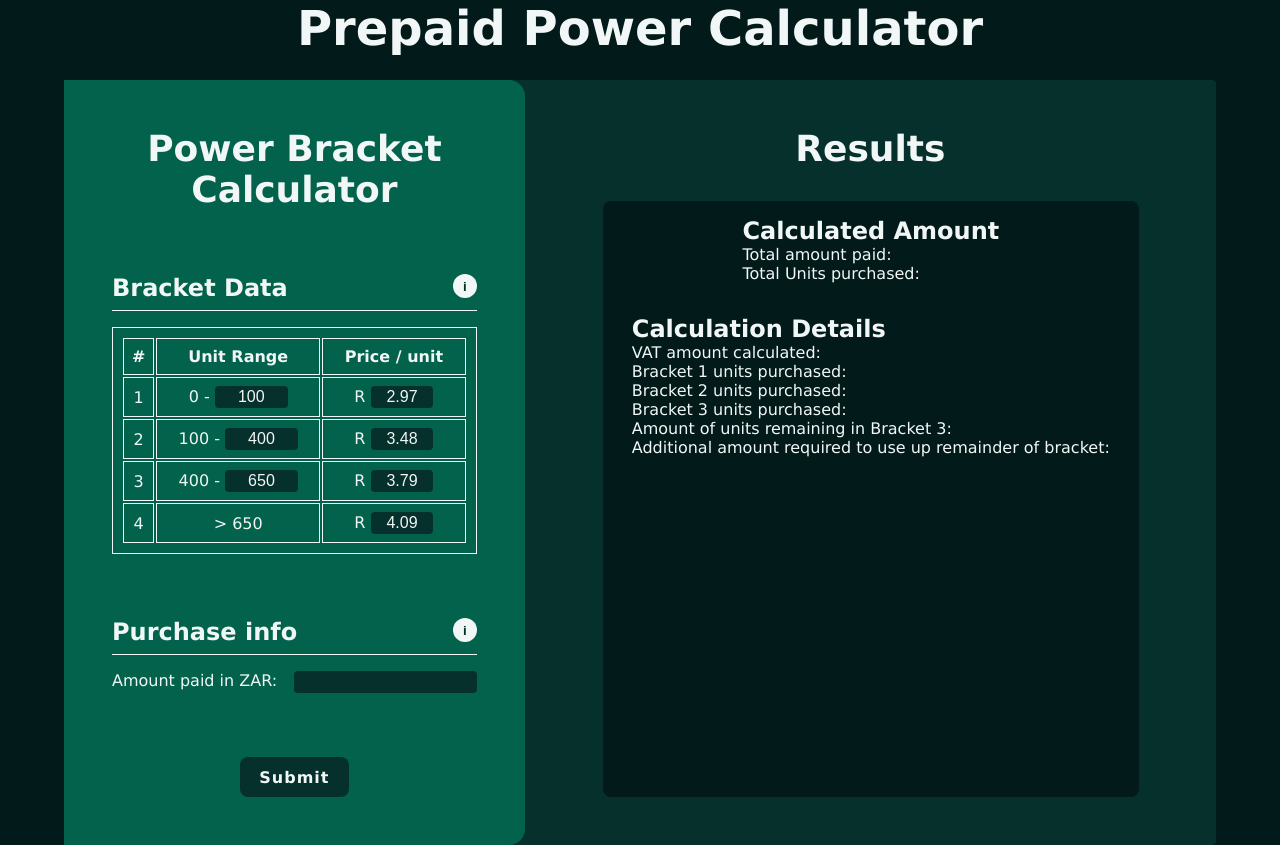
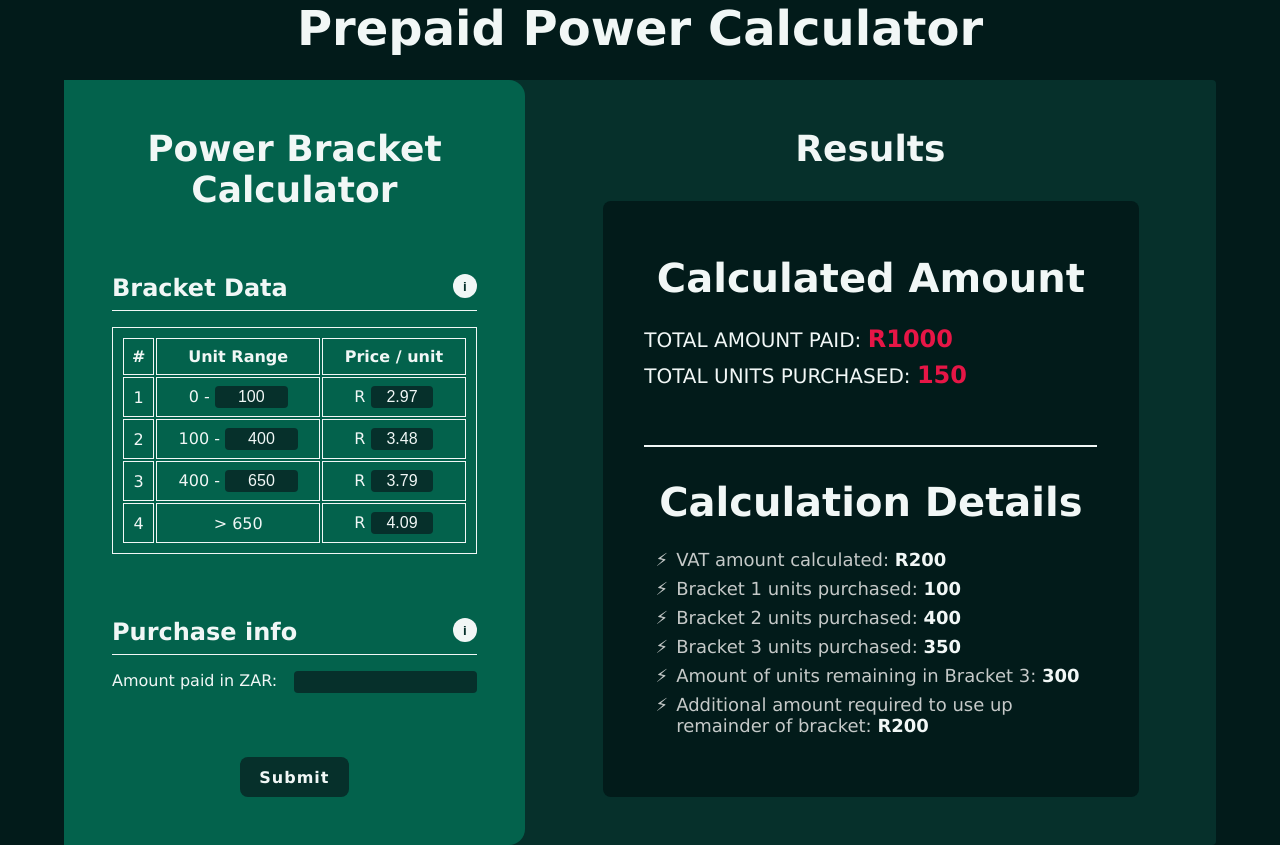
Before and after one commit to Arlo-Fuls/Power-Bracket-Calculator, a plain HTML site: page index.html in a window 1280 px wide. Drawn offline with Linux system fonts and the light colour scheme.

Commit message:
result design

```diff
--- a/index.html
+++ b/index.html
@@ -109,8 +109,8 @@
 
             <span class="result__top">
               <h3>Calculated Amount</h3>
-              <p>Total amount paid: <span></span></p>
-              <p>Total Units purchased: <span></span></p>
+              <p>Total amount paid: <span>R1000</span></p>
+              <p>Total Units purchased: <span>150</span></p>
             </span>
 
             <span class="result__center">
@@ -118,15 +118,15 @@
               <h3>Calculation Details</h3>
 
               <span class="result__middle">
-                <p>VAT amount calculated: <span></span></p>
-                <p>Bracket 1 units purchased: <span></span></p>
-                <p>Bracket 2 units purchased: <span></span></p>
-                <p>Bracket 3 units purchased: <span></span></p>
+                <p>VAT amount calculated: <span>R200</span></p>
+                <p>Bracket 1 units purchased: <span>100</span></p>
+                <p>Bracket 2 units purchased: <span>400</span></p>
+                <p>Bracket 3 units purchased: <span>350</span></p>
               </span>
 
               <span class="result__end">
-                <p>Amount of units remaining in Bracket 3:<span></span> </p>
-                <p>Additional amount required to use up remainder of bracket: <span></span></p>
+                <p>Amount of units remaining in Bracket 3: <span>300</span> </p>
+                <p>Additional amount required to use up remainder of bracket: <span>R200</span></p>
               </span>
             </span>
 
--- a/styles.scss
+++ b/styles.scss
@@ -4,6 +4,8 @@
   --data-container: #03624C;
   --result-container: #021B1A;
   --white: #F1F7F6;
+  --grey: #c5c9c8;
+  --accent: #e61646;
 }
 
 *,
@@ -284,7 +286,70 @@ body {
     &__result {
       transform: rotateY(180deg);
 
+      display: flex;
+      flex-direction: column;
+      justify-content: center;
+      align-items: center;
+      gap: 2rem;
 
+      h3 {
+        font-size: 2.5rem;
+        padding-bottom: 1.5rem;
+        text-align: center;
+
+      }
+
+      .result__top,
+      .result__center {
+        width: 90%;
+      }
+
+      p {
+        padding-bottom: 0.5rem;
+      }
+
+      .result__top {
+        padding-bottom: 3rem;
+        border-bottom: 0.125rem solid var(--white);
+        font-size: 1.25rem;
+
+        p {
+          text-transform: uppercase;
+          color: var(--white);
+        }
+
+        span {
+          color: var(--accent);
+          font-size: 1.2em;
+          font-weight: 800;
+        }
+      }
+
+      .result__center {
+        font-size: 1.125rem;
+
+        p {
+          color: var(--grey);
+          position: relative;
+          margin-left: 2rem;
+          font-weight: 400;
+        }
+
+        p::before {
+          content: '⚡';
+          position: absolute;
+
+          left: -0.5rem;
+          transform: translateX(-100%);
+
+        }
+
+        span {
+          // font-size: 1.2em;
+          font-weight: 800;
+          color: var(--white);
+        }
+      }
 
 
     }
```
Also changed, not shown: css/styles.css, 1 other file.
